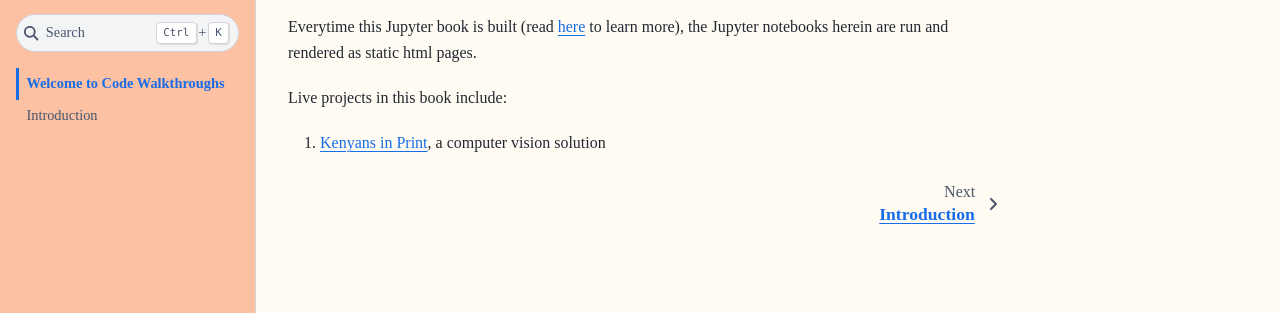
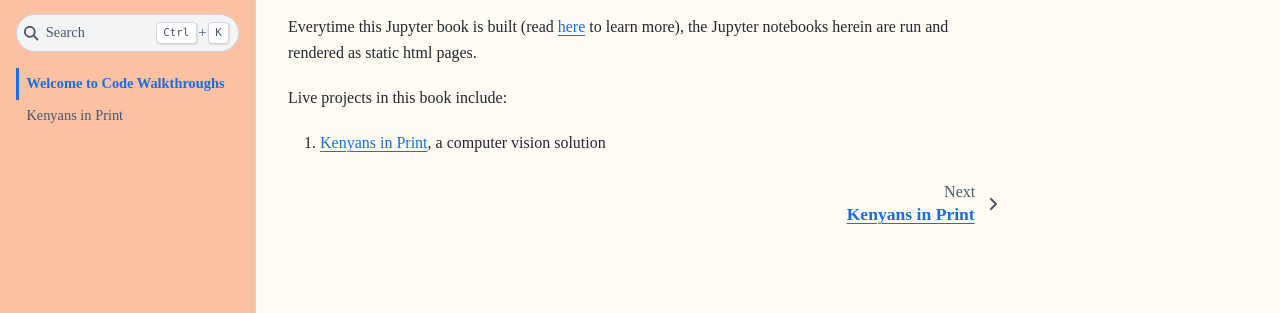
Before and after one commit to CeeThinwa/code-walkthroughs, a Jupyter Book: the page built from book/intro.md, in a window 1280 px wide. Shown: the part 265-578 px from the top of the page. Built offline with Jupyter Book 1.0.4 settings and Sphinx 7.4.7 and the Sphinx Book theme 1.1.4, drawn with Linux system fonts in a browser that asks for light colours.

Commit message:
Update kip-intro.md

```diff
--- a/book/kenyans-in-print/kip-intro.md
+++ b/book/kenyans-in-print/kip-intro.md
@@ -1,6 +1,6 @@
-# Introduction
+# Kenyans in Print
 
- <video width="320" height="240" controls>
+ <video width="100%" height="100%" controls>
   <source src="https://ceethinwa.github.io/resources/vid/Kenyans%20in%20Print.mp4" type="video/mp4">
   Your browser does not support the video tag.
 </video>
```
